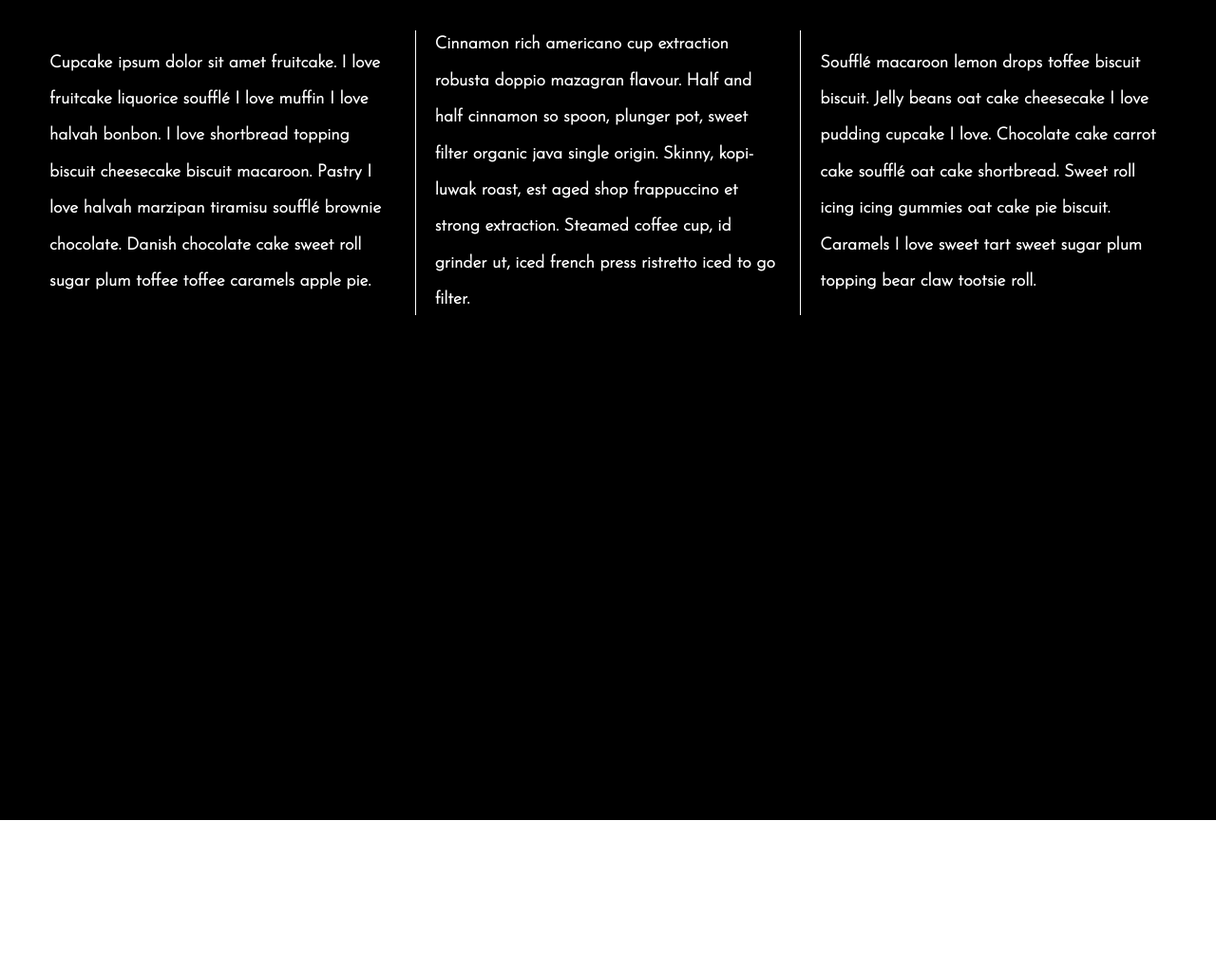
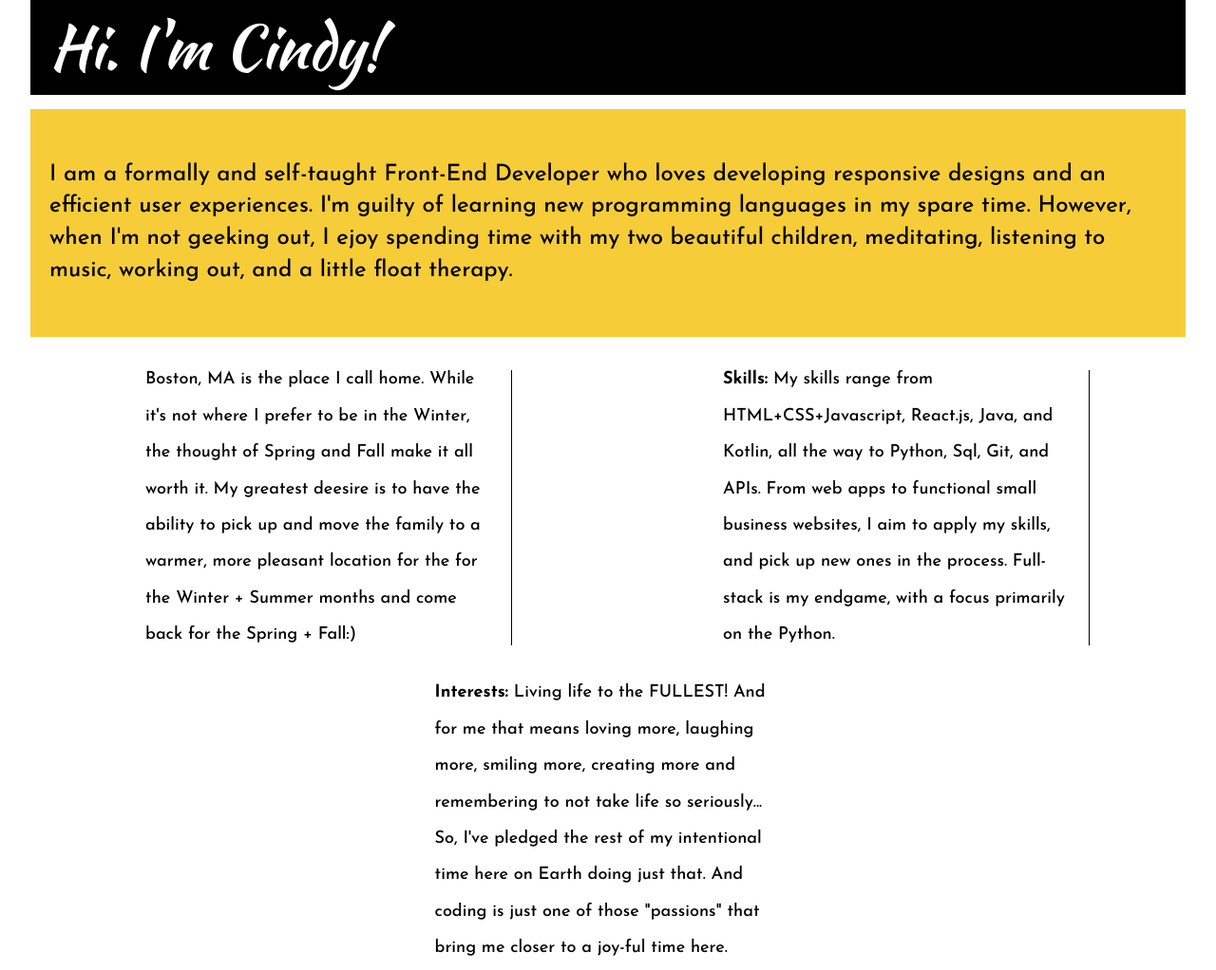
Before and after one commit to CyberGurl711/divs-flexbox, a plain HTML site: page index.html in a window 1280 px wide. Shown: the top 1022 px of the page at 95% size. Before the commit the page ends 864 px from the top, so only its background shows below. Drawn offline with nearby package versions, Linux system fonts and the light colour scheme; a script that the page names is missing; a web font is replaced by a local one.

Commit message:
Added unique original content to layout

```diff
--- a/css/main.css
+++ b/css/main.css
@@ -11,7 +11,7 @@
    ========================================================================== */
 
 html {
-    color: #222;
+    color: #000;
     font-size: 1em;
     line-height: 1.4;
 }
@@ -103,35 +103,74 @@ html {
 
 body {
   font-family: 'Source Sans Pro', sans-serif;
-  padding: 2em;
+  padding: 0 2em;
   font-size: 1em;
   height: 100%;
-  background-color: #000;
+  background-color: #fff;
 }
 
-.wrapper {
+header, footer {
+    background-color: #000;
+    color: #fff;
+    height: 60px;
+    width: 100%;
+}
+
+header {
+    font-family: 'Kaushan Script', cursive;
+    font-size: 4rem;
+}
+
+main {
+    background-color: rgba(245, 194, 13, 0.82);
+    font-family: 'Josefin Sans';
+    font-size: 1.5rem;
+    height: 200px;
+    margin: 15px auto;
+    width: 100%;
+}
+
+header, footer, main {
+    display: flex;
+    justify-content: flex-start;
+    align-items: center;
+    padding: 20px;
+}
+
+.flex-container {
   /*add display:flex and set justify-content to space-between*/
   display: flex;
   justify-content: space-between;
-  font-weight: 700;
+  font-weight: 500;
+  flex-flow: row wrap;
 }
 
-.div-1, .div-2, .div-3 {
+.flex-items {
   /*give the divs a width of 30%, add display:flex, set justify-content and align-items to center*/
-  color: #fff;
+  color: #000;
+  background-color: #fff;
   display: flex;
   line-height: 1.5em;
   justify-content: center;
   align-items: center;
   font-size: 1.6em;
-  padding: 0 20px;
-  border-right: 1px solid #fff;
-  height: 300px;
+  padding: 20px;
+  border-right: 1px solid #000;
+  height: 250px;
   width: 30%;
-  margin: auto;
+  margin: 20px auto;
 }
-.div-3{
-    border: none;
+
+div#widget-3.flex-items{
+    border-right: none;
+}
+
+div#widget-3.flex-items span {
+    font-weight: bold;
+}
+
+div#widget-2.flex-items span {
+    font-weight: bold;
 }
 
 p {
@@ -139,6 +178,17 @@ p {
     font-size: 1.13rem;
 }
 
+#contact ul {
+    list-style-type: none;
+}
+
+#contact ul li {
+    display: inline-block;
+}
+
+#contact ul li a {
+    padding: 15px;
+}
 
 
 
--- a/index.html
+++ b/index.html
@@ -15,32 +15,41 @@
         <script src="js/vendor/modernizr-2.8.3.min.js"></script>
         <link href='http://fonts.googleapis.com/css?family=Lora:700' rel='stylesheet' type='text/css'>
         <link href='http://fonts.googleapis.com/css?family=Source+Sans+Pro:400,700' rel='stylesheet' type='text/css'>
-        <link href="https://fonts.googleapis.com/css2?family=Josefin+Sans:wght@300&family=Montserrat&family=Praise&display=swap" rel="stylesheet" type="text/css">
+        <link href="https://fonts.googleapis.com/css2?family=Josefin+Sans:wght@300;500;700&family=Kaushan+Script&family=Montserrat&display=swap" rel="stylesheet" type="text/css">
     </head>
     <body>
         <!--[if lt IE 8]>
             <p class="browserupgrade">You are using an <strong>outdated</strong> browser. Please <a href="http://browsehappy.com/">upgrade your browser</a> to improve your experience.</p>
         <![endif]-->
 
-        <section class="wrapper">
-            <div class="div-1">
-                <p>Cupcake ipsum dolor sit amet fruitcake. I love fruitcake liquorice soufflé
-                I love muffin I love halvah bonbon. I love shortbread topping biscuit cheesecake
-                biscuit macaroon. Pastry I love halvah marzipan tiramisu soufflé brownie chocolate.
-                Danish chocolate cake sweet roll sugar plum toffee toffee caramels apple pie.</p>
+        <section class="flex-container">
+            <header>Hi. I'm Cindy!</header>
+            <main>I am a formally and self-taught Front-End Developer who loves developing responsive designs and an efficient
+                user experiences. I'm guilty of learning new programming languages in my spare time. However, when I'm not
+                geeking out, I ejoy spending time with my two beautiful children, meditating, listening to music, working out,
+                and a little float therapy.</main>
+            <div id="widget-1" class="flex-items">
+                <p>Boston, MA is the place I call home. While it's not where I prefer to be in the Winter, the thought of Spring
+                    and Fall make it all worth it. My greatest deesire is to have the ability to pick up and move the family to
+                    a warmer, more pleasant location for the  for the Winter + Summer months and come back for the Spring + Fall:)</p>
             </div>
-            <div class="div-2">
-                <p>Cinnamon rich americano cup extraction robusta doppio mazagran flavour. Half and
-                half cinnamon so spoon, plunger pot, sweet filter organic java single origin. Skinny,
-                kopi-luwak roast, est aged shop frappuccino et strong extraction. Steamed coffee cup,
-                id grinder ut, iced french press ristretto iced to go filter.</p>
+            <div id="widget-2" class="flex-items">
+                <p><span>Skills:</span> My skills range from HTML+CSS+Javascript, React.js, Java, and Kotlin, all the way to Python,
+                    Sql, Git, and APIs. From web apps to functional small business websites, I aim to apply my skills, and pick up new
+                    ones in the process. Full-stack is my endgame, with a focus primarily on the Python.</p>
             </div>
-            <div class="div-3">
-                <p>Soufflé macaroon lemon drops toffee biscuit biscuit. Jelly beans oat cake cheesecake
-                I love pudding cupcake I love. Chocolate cake carrot cake soufflé oat cake shortbread.
-                Sweet roll icing icing gummies oat cake pie biscuit. Caramels I love sweet tart sweet
-                sugar plum topping bear claw tootsie roll.</p>
+            <div id="widget-3" class="flex-items">
+                <p><span>Interests:</span> Living life to the FULLEST! And for me that means loving more, laughing more, smiling more,
+                    creating more and remembering to not take life so seriously... So, I've pledged the rest of my intentional time here
+                    on Earth doing just that. And coding is just one of those "passions" that bring me closer to a joy-ful time here.</p>
             </div>
+            <footer id="contact">
+                <ul>
+                    <li><a href="https://twitter.com/CyberGurl711"><img src="img/twitter.png" alt="Twitter icon" /></a></li>
+                    <li><a href="https://www.linkedin.com/in/ieshiaancrum/"><img src="img/linkedin.png" alt="LinkedIn icon"/></a></li>
+                    <li><a href="https://github.com/CyberGurl711"><img src="img/github.png" alt="GitHub icon" /></a></li>
+                </ul>
+            </footer>
         </section>
 
         <script src="https://ajax.googleapis.com/ajax/libs/jquery/1.11.3/jquery.min.js"></script>
```
Also changed, not shown: img/github.png (added), img/linkedin.png (added), img/twitter.png (added).
